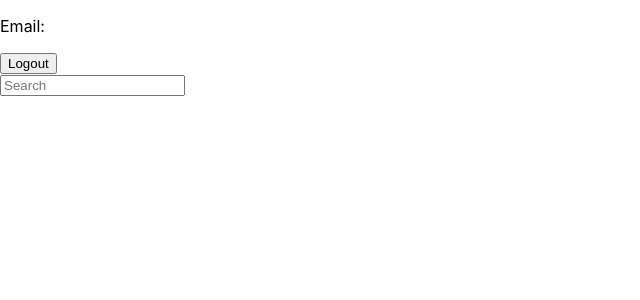
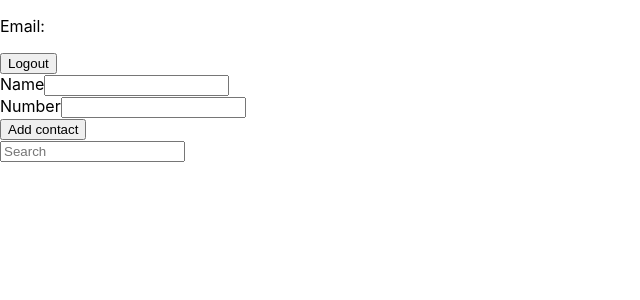
Before and after one commit to fatrathat/goit-react-hw-08-phonebook, a React (Create React App) app: page /#/contacts in a window 1280 px wide. Shown: the top 300 px of the page, without its empty margins (0-640 px from the left). Built offline with nearby package versions, Linux system fonts and the light colour scheme; no server answers.

Commit message:
add contact form

```diff
--- /dev/null
+++ b/src/components/ContactForm/ContactForm.jsx
@@ -0,0 +1,79 @@
+import { useState } from 'react';
+
+import {
+  useAddContactMutation,
+  useGetContactsQuery,
+} from 'store/APIs/contactsAPI';
+
+const ContactForm = () => {
+  const [name, setName] = useState('');
+  const [number, setNumber] = useState('');
+  const { data } = useGetContactsQuery();
+  const [addContact] = useAddContactMutation();
+
+  const reset = () => {
+    setName('');
+    setNumber('');
+  };
+
+  const changeHandler = e => {
+    const { name, value } = e.target;
+
+    if (name === 'name') {
+      setName(value.toLowerCase());
+    } else {
+      setNumber(value);
+    }
+  };
+
+  const submitHandler = async e => {
+    e.preventDefault();
+
+    if (
+      data.find(contact => contact.name.toLowerCase() === name.toLowerCase())
+    ) {
+      alert(`${name} is already in contacts`);
+      reset();
+
+      return;
+    }
+
+    await addContact({ name, number });
+  };
+
+  return (
+    <div>
+      <form onSubmit={submitHandler}>
+        <div>
+          <label>
+            Name
+            <input
+              onChange={changeHandler}
+              type="text"
+              name="name"
+              pattern="^[a-zA-Zа-яА-Я]+(([' -][a-zA-Zа-яА-Я ])?[a-zA-Zа-яА-Я]*)*$"
+              title="Name may contain only letters, apostrophe, dash and spaces. For example Adrian, Jacob Mercer, Charles de Batz de Castelmore d'Artagnan"
+              required
+            />
+          </label>
+          <div className="ContactForm__control">
+            <label>
+              Number
+              <input
+                onChange={changeHandler}
+                type="tel"
+                name="number"
+                pattern="\+?\d{1,4}?[-.\s]?\(?\d{1,3}?\)?[-.\s]?\d{1,4}[-.\s]?\d{1,4}[-.\s]?\d{1,9}"
+                title="Phone number must be digits and can contain spaces, dashes, parentheses and can start with +"
+                required
+              />
+            </label>
+          </div>
+          <button type="submit">Add contact</button>
+        </div>
+      </form>
+    </div>
+  );
+};
+
+export default ContactForm;
--- a/src/components/LoginForm/LoginForm.jsx
+++ b/src/components/LoginForm/LoginForm.jsx
@@ -19,6 +19,9 @@ const LoginForm = () => {
 
   const submithandler = async e => {
     e.preventDefault();
+    if (!email || !password) {
+      return;
+    }
     const credentials = { email, password };
     await login(credentials);
     navigate('/contacts');
--- a/src/pages/ContactsPage/ContactsPage.jsx
+++ b/src/pages/ContactsPage/ContactsPage.jsx
@@ -1,11 +1,13 @@
 import UserMenu from 'components/UserMenu/UserMenu';
 import Filter from 'components/Filter/Filter';
 import ContactsList from 'components/ContactList/ContactList';
+import ContactForm from 'components/ContactForm/ContactForm';
 
 const Contacts = () => {
   return (
     <div>
       <UserMenu />
+      <ContactForm />
       <Filter />
       <ContactsList />
     </div>
```
Also changed, not shown: src/components/App/App.jsx (+8 -0 lines).
